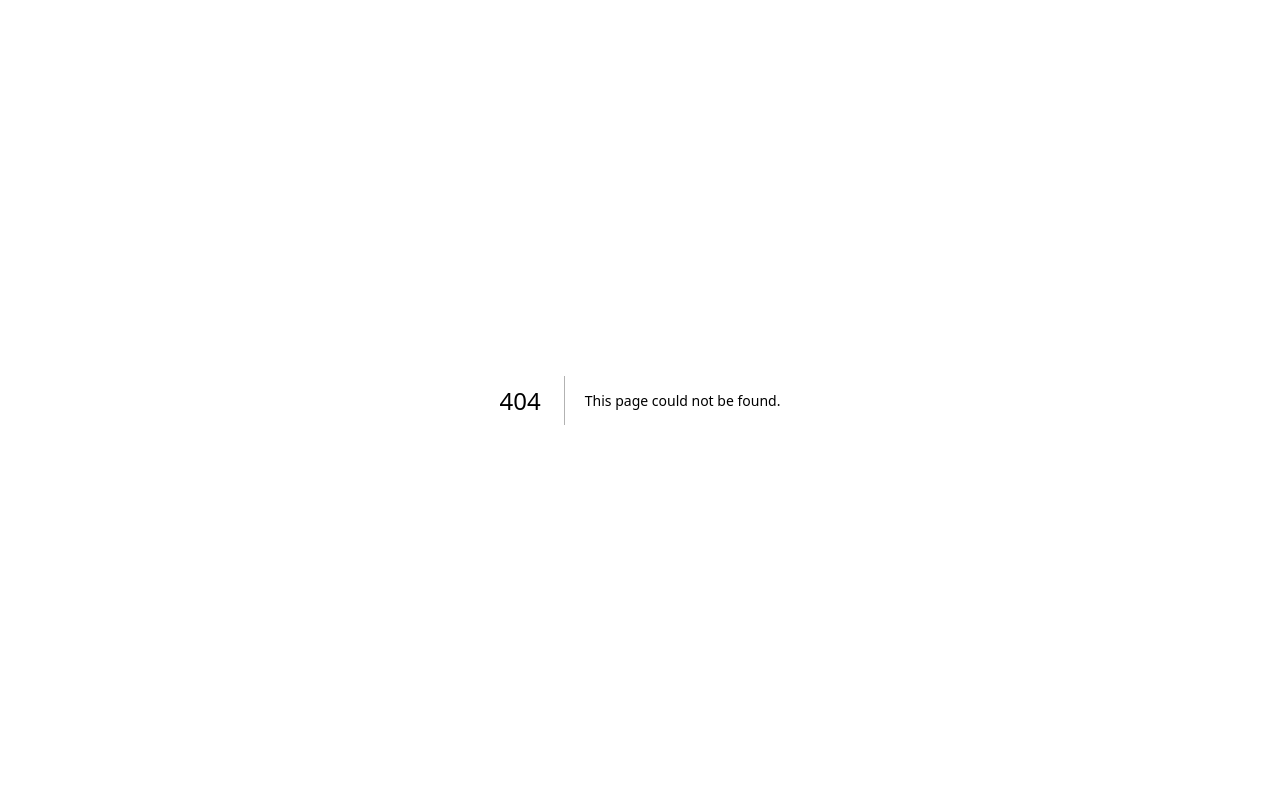
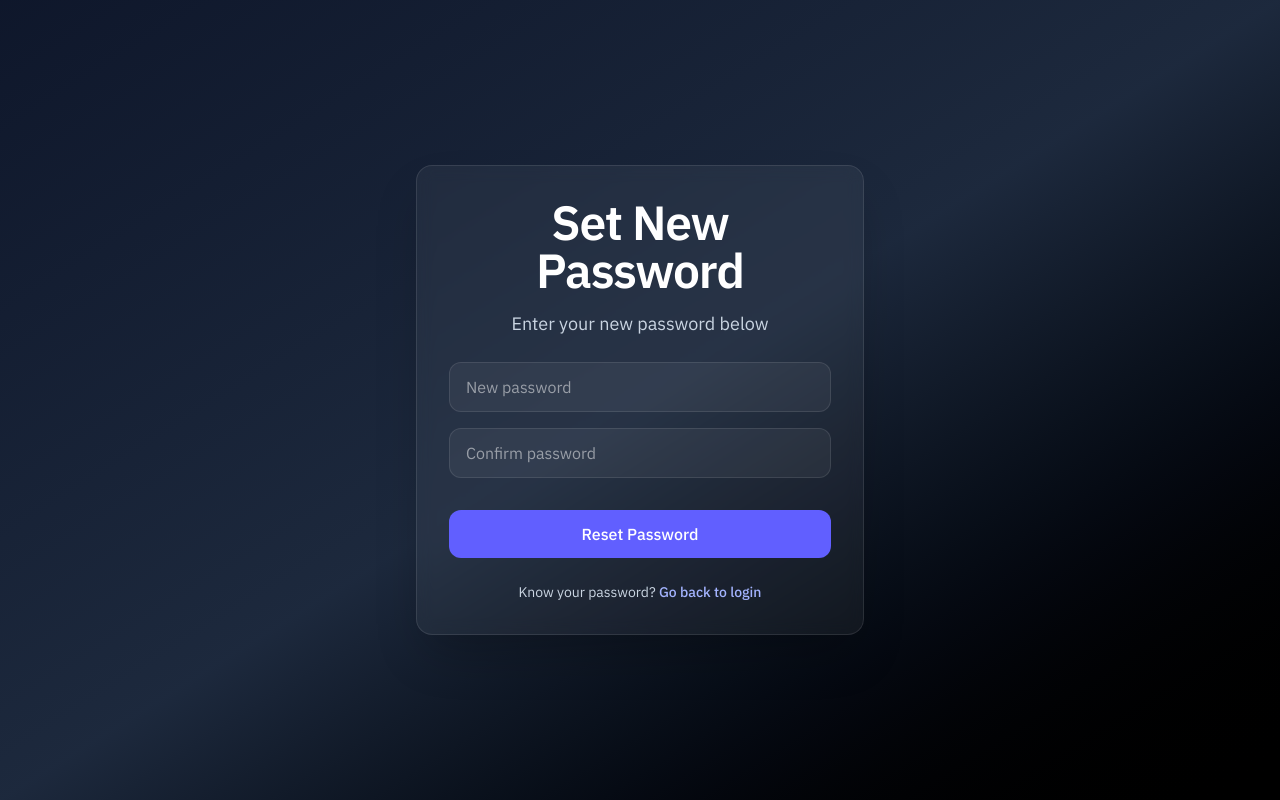
Before and after one commit to ThomasTesta99/MedLens, a Next.js app: page /reset-password in a window 1280 px wide. Before the commit this address had no page. Built offline with nearby package versions, Linux system fonts and the light colour scheme.

Commit message:
Forgot/Reset Password

```diff
--- /dev/null
+++ b/app/forgot-password/page.tsx
@@ -0,0 +1,12 @@
+import ForgotPassword from '@/components/ForgotPassword'
+import React from 'react'
+
+const page = () => {
+  return (
+    <div className='auth-wrapper'>
+      <ForgotPassword />
+    </div>
+  )
+}
+
+export default page
--- a/app/globals.css
+++ b/app/globals.css
@@ -90,7 +90,7 @@ body {
   }
 
   .auth-link {
-    @apply font-medium text-indigo-300 hover:text-indigo-200;
+    @apply font-medium text-indigo-300 hover:text-indigo-200 hover:underline;
   }
 
   .topbar {
--- /dev/null
+++ b/app/reset-password/page.tsx
@@ -0,0 +1,14 @@
+import ResetPassword from '@/components/ResetPassword'
+import React, { Suspense } from 'react'
+
+const page = () => {
+    return (
+        <div className='auth-wrapper'>
+            <Suspense fallback={<div>Loading...</div>}>
+                <ResetPassword />
+            </Suspense>
+        </div>
+    )
+}
+
+export default page
--- a/components/AuthForm.tsx
+++ b/components/AuthForm.tsx
@@ -63,8 +63,6 @@ const AuthForm = ({type} : {type : "sign-in" | "sign-up"}) => {
 
     return (
         <div className='auth-card'>
-
-
             <div className='mb-6 text-center'>
                 <h1 className='auth-header'>MedLens</h1>
                 <h2 className='auth-subtitle'>{type === 'sign-in' ? "Sign In" : "Sign Up"}</h2>
@@ -123,6 +121,14 @@ const AuthForm = ({type} : {type : "sign-in" | "sign-up"}) => {
                 </Link>
             </div>
 
+            {type === 'sign-in' && (
+                <div className='w-full flex flex-row justify-center mt-2'>
+                    <Link href="/forgot-password" className='hover:underline text-sm text-slate-300 hover:text-white text-center'>
+                        Forgot Password
+                    </Link>
+                </div>
+            )}
+
         </div>
     )
 }
--- /dev/null
+++ b/components/ForgotPassword.tsx
@@ -0,0 +1,51 @@
+'use client'
+import React, { useState } from 'react'
+
+const ForgotPassword = () => {
+    const [email, setEmail] = useState("");
+    const [isSubmitting, setIsSubmitting] = useState(false);
+
+    const handleSubmit = async (e: React.FormEvent) => {
+        e.preventDefault();
+        setIsSubmitting(true);
+
+        try {
+
+        } catch (error) {
+
+        }
+    }
+
+    return (
+        <div className='auth-card'>
+            <h1 className="auth-header">Forgot Password</h1>
+            <p className="text-slate-300 text-lg text-center mt-4">Please enter your email to reset your password</p>
+
+            <form onSubmit={handleSubmit} className="auth-form">
+                <input
+                    type="email"
+                    className="auth-input"
+                    value={email}
+                    onChange={(e) => setEmail(e.target.value)}
+                    required
+                    placeholder='Email'
+                />
+
+                <button
+                    className="auth-submit"
+                    type='submit'
+                    disabled={isSubmitting}
+                >
+                        {isSubmitting ? "Sending..." : "Send Reset Link"}
+                </button>
+
+            </form>
+            <p className="auth-footer">
+                Remembered your password?{' '}
+                <a href="/sign-in" className="auth-link">Go back to login</a>
+            </p>
+        </div>
+    )
+}
+
+export default ForgotPassword
--- /dev/null
+++ b/components/ResetPassword.tsx
@@ -0,0 +1,76 @@
+'use client'
+import { useRouter, useSearchParams } from 'next/navigation';
+import React, { useState } from 'react'
+
+const ResetPassword = () => {
+    const searchParams = useSearchParams();
+    const token = searchParams.get('token');
+    const router = useRouter();
+
+
+    const [password, setPassword] = useState("");
+    const [confirmPassword, setConfirmPassword] = useState("");
+    const [isSubmitting, setIsSubmitting] = useState(false);
+    const [passwordsMatch, setPasswordsMatch] = useState(true);
+
+    const inputBorderClass = () =>
+        confirmPassword === ""
+        ? ''
+        : passwordsMatch
+        ? 'border-green-500'
+        : 'border-red-500';
+
+
+    const handleSubmit = async (e: React.FormEvent) => {
+        e.preventDefault();
+
+        console.log("WOrked");
+
+    }
+    return (
+        <div className='auth-card'>
+            <h1 className="auth-header">Set New Password</h1>
+            <p className="text-slate-300 text-lg text-center mt-4">Enter your new password below</p>
+
+            <form onSubmit={handleSubmit} className="auth-form">
+                <input
+                    type="password"
+                    placeholder="New password"
+                    value={password}
+                    onChange={(e) => setPassword(e.target.value)}
+                    required
+                    className="auth-input"
+                />
+                <input
+                    type="password"
+                    placeholder="Confirm password"
+                    value={confirmPassword}
+                    onChange={(e) => setConfirmPassword(e.target.value)}
+                    required
+                    className={`auth-input mt-2 ${inputBorderClass()}`}
+                />
+                {!passwordsMatch && confirmPassword && (
+                    <p className="text-red-500 text-sm mt-1">Passwords do not match</p>
+                )}
+                {passwordsMatch && confirmPassword && (
+                    <p className="text-green-500 text-sm mt-1">Passwords match</p>
+                )}
+                <button
+                    type="submit"
+                    disabled={isSubmitting || password != confirmPassword}
+                    className="auth-submit mt-4"
+                >
+                    {isSubmitting ? 'Resetting...' : 'Reset Password'}
+                </button>
+            </form>
+            <p className="auth-footer">
+                Know your password?{' '}
+                <a href="/login" className="auth-link">
+                    Go back to login
+                </a>
+            </p>
+        </div>
+  )
+}
+
+export default ResetPassword
```
